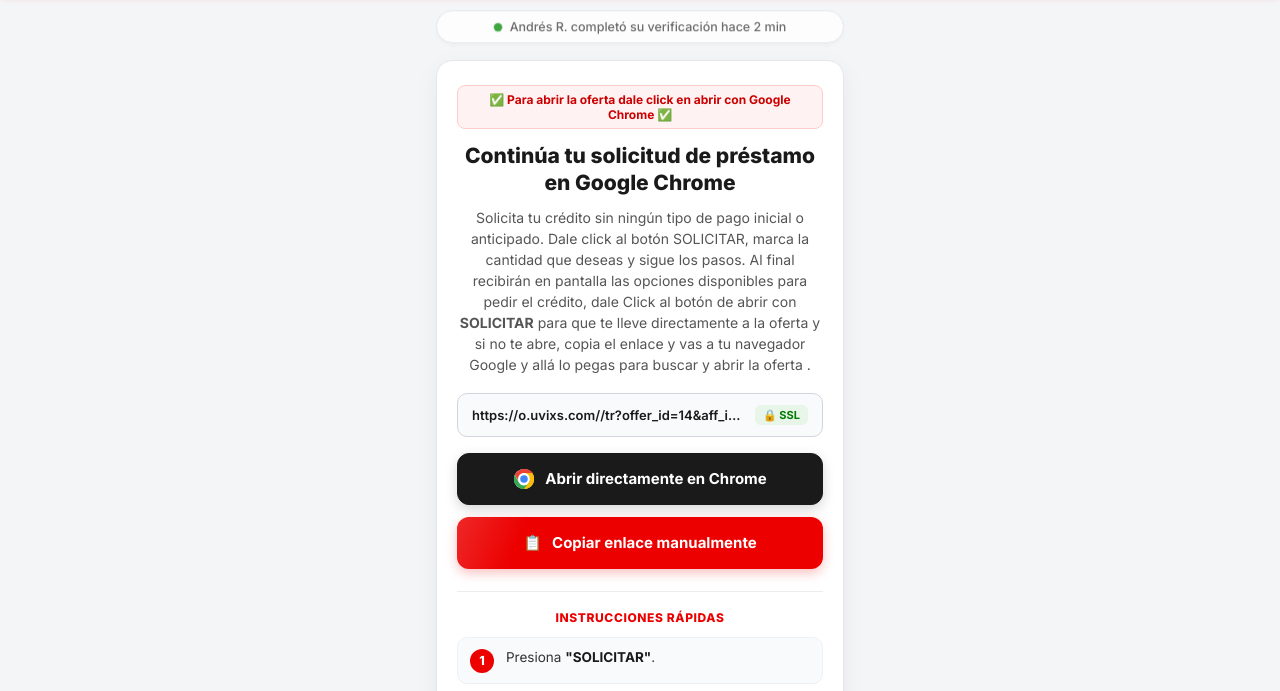
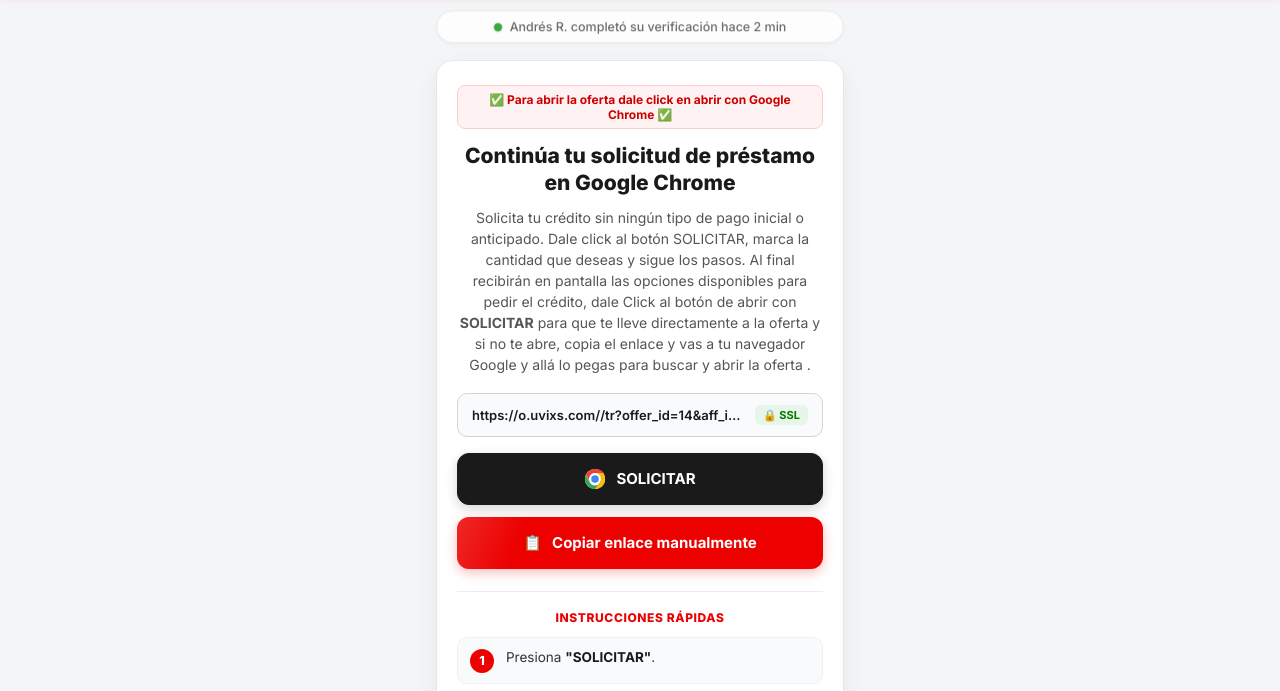
Before and after one commit to sebassegura0310-cmyk/Gemini, a plain HTML site: page index.html in a window 1280 px wide. Shown: the part 62-753 px from the top of the page. Drawn offline with Linux system fonts and the light colour scheme.

Commit message:
Actualizar index.html

```diff
--- a/index.html
+++ b/index.html
@@ -408,7 +408,7 @@
             <circle cx="24" cy="24" r="10.5" fill="#FFFFFF"/>
             <circle cx="24" cy="24" r="8.2" fill="#4285F4"/>
           </svg>
-          <span>Abrir directamente en Chrome</span>
+          <span>SOLICITAR</span>
         </a>
 
         <button class="action-btn btn-copy" id="copyBtn" onclick="copiarEnlace()">
```
